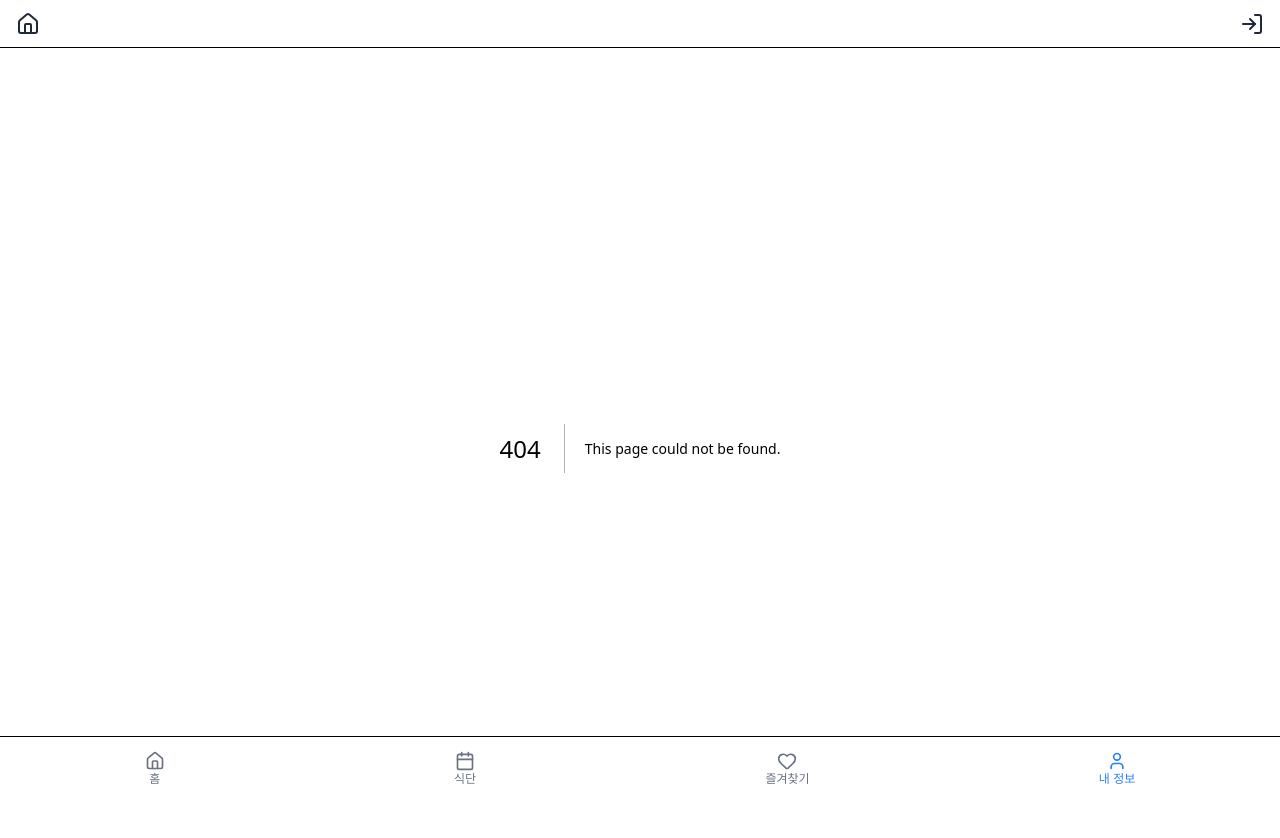
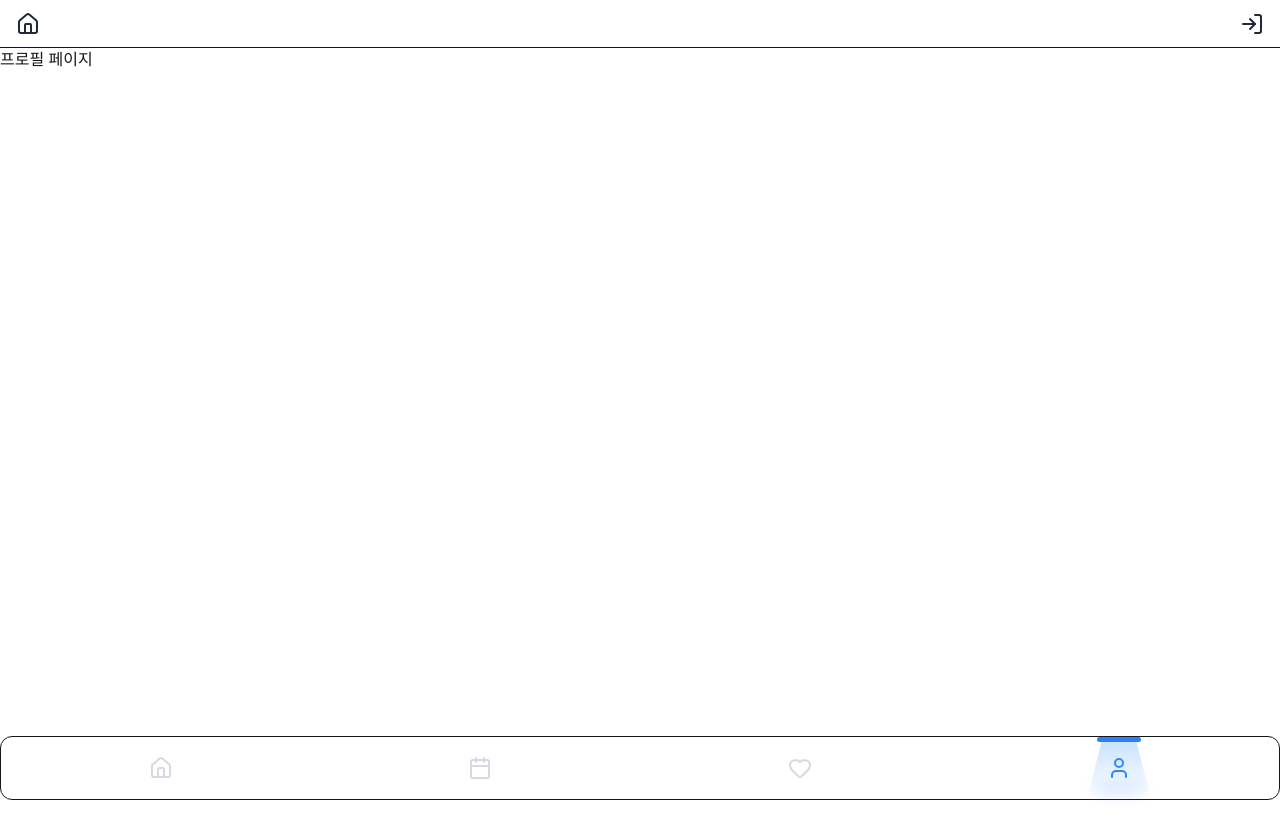
Before and after one commit to Leejunmyung/meal-fit, a Next.js app: page /profile in a window 1280 px wide. Before the commit this address had no page. Shown: the top 838 px of the page. After the commit the page ends 800 px from the top, so only its background shows below. Built offline with nearby package versions, Linux system fonts and the light colour scheme.

Commit message:
Feat: 네비게이션 하단바 스타일 변경 및 프로필 페이지 추가

```diff
--- a/package.json
+++ b/package.json
@@ -16,6 +16,7 @@
     "path": "^0.12.7",
     "react": "^19.0.0",
     "react-dom": "^19.0.0",
+    "tailwind-merge": "^3.3.1",
     "zustand": "^5.0.5"
   },
   "devDependencies": {
--- a/src/app/layout.tsx
+++ b/src/app/layout.tsx
@@ -1,7 +1,6 @@
+import BottomNav from '@/widgets/bottom-nav/ui/BottomNav';
+import { Header } from '@/widgets/header/ui/Header';
 import './globals.css';
-import { Header } from '@/widgets/header/ui/Header';
-import { BottomNav } from '@/widgets/bottom-nav/ui/BottomNav';
-
 export const metadata = {
   title: 'AI 식단 추천 앱',
 };
--- /dev/null
+++ b/src/app/profile/page.tsx
@@ -0,0 +1,9 @@
+export default function Profile(){
+  return (
+    <div>
+      <h1>
+        프로필 페이지
+      </h1>
+    </div>
+  )
+}
--- a/src/widgets/bottom-nav/ui/BottomNav.tsx
+++ b/src/widgets/bottom-nav/ui/BottomNav.tsx
@@ -1,29 +1,101 @@
 'use client'
-import { Home, Calendar, Heart, User } from 'lucide-react'
-import Link from 'next/link'
-import { usePathname } from 'next/navigation'
+
+import { Calendar, Heart, Home, User } from 'lucide-react'
+import { usePathname, useRouter } from 'next/navigation'
+import { useLayoutEffect, useRef, useState } from 'react'
+import { twMerge } from 'tailwind-merge'
 
 const navItems = [
-  { href: '/', icon: Home, label: '홈' },
-  { href: '/planner', icon: Calendar, label: '식단' },
-  { href: '/favorites', icon: Heart, label: '즐겨찾기' },
-  { href: '/profile', icon: User, label: '내 정보' },
+  { href: '/', icon: <Home className="w-6 h-6" />, id: 'home' },
+  { href: '/planner', icon: <Calendar className="w-6 h-6" />, id: 'planner' },
+  { href: '/favorites', icon: <Heart className="w-6 h-6" />, id: 'favorites' },
+  { href: '/profile', icon: <User className="w-6 h-6" />, id: 'profile' },
 ]
 
-export function BottomNav() {
+export default function BottomNav() {
   const pathname = usePathname()
+  const router = useRouter()
+
+  const [activeIndex, setActiveIndex] = useState(0)
+  const [ready, setReady] = useState(false)
+  const refs = useRef<(HTMLAnchorElement | null)[]>([])
+  const limelightRef = useRef<HTMLDivElement | null>(null)
+
+  // 경로로 현재 activeIndex 계산
+  useLayoutEffect(() => {
+    const index = navItems.findIndex((item) => item.href === pathname)
+    if (index !== -1) setActiveIndex(index)
+  }, [pathname])
+
+  // limelight 중앙 이동
+  useLayoutEffect(() => {
+    const activeItem = refs.current[activeIndex]
+    const limelight = limelightRef.current
+
+    if (activeItem && limelight) {
+      const left = activeItem.offsetLeft + activeItem.offsetWidth / 2 - limelight.offsetWidth / 2
+      limelight.style.left = `${left}px`
+
+      if (!ready) {
+        setTimeout(() => setReady(true), 50)
+      }
+    }
+  }, [activeIndex, ready, refs.current[activeIndex]?.offsetWidth])
+
+  const handleClick = (href: string, index: number) => {
+    setActiveIndex(index)
+    router.push(href)
+  }
+
+  function cloneWithOpacity(icon: React.ReactElement, isActive: boolean) {
+    return (
+      icon &&
+      twMerge(
+        icon.props.className,
+        isActive ? 'opacity-100 text-blue-500' : 'opacity-40 text-gray-400'
+      ) &&
+      {
+        ...icon,
+        props: {
+          ...icon.props,
+          className: twMerge(
+            icon.props.className,
+            'transition-opacity duration-200',
+            isActive ? 'opacity-100 text-blue-500' : 'opacity-40 text-gray-400'
+          ),
+        },
+      }
+    )
+  }
 
   return (
-    <nav className="fixed bottom-0 inset-x-0 h-16 bg-white border-t flex justify-around items-center z-50">
-      {navItems.map(({ href, icon: Icon, label }) => {
-        const active = pathname === href
-        return (
-          <Link key={href} href={href} className="flex flex-col items-center text-xs">
-            <Icon className={`w-5 h-5 ${active ? 'text-blue-500' : 'text-gray-500'}`} />
-            <span className={active ? 'text-blue-500' : 'text-gray-500'}>{label}</span>
-          </Link>
-        )
-      })}
+    <nav
+      className="fixed bottom-0 inset-x-0 h-16 border flex justify-around items-center z-50 bg-secondary dark:bg-card/50 dark:border-accent/50 rounded-xl"
+    >
+      {navItems.map(({ href, icon, id }, index) => (
+        <a
+          key={id}
+          ref={(el) => (refs.current[index] = el)}
+          onClick={() => handleClick(href, index)}
+          className="relative flex items-center justify-center h-full px-4 cursor-pointer"
+        >
+          {cloneWithOpacity(icon, activeIndex === index)}
+        </a>
+      ))}
+
+      {/* Limelight Effect */}
+      <div
+        ref={limelightRef}
+        className={twMerge(
+          'absolute top-0 z-10 w-11 h-[5px] rounded-full bg-blue-500 shadow-[0_50px_15px_rgba(59,130,246,0.4)]',
+          ready && 'transition-[left] duration-300 ease-in-out'
+        )}
+        style={{ left: '-999px' }}
+      >
+        <div className="absolute left-[-30%] top-[5px] w-[160%] h-14 pointer-events-none
+            [clip-path:polygon(5%_100%,25%_0,75%_0,95%_100%)]
+            bg-gradient-to-b from-blue-400/30 to-transparent" />
+      </div>
     </nav>
   )
 }
```
Also changed, not shown: 1 other file (tests, documents, lock files or other folders).
